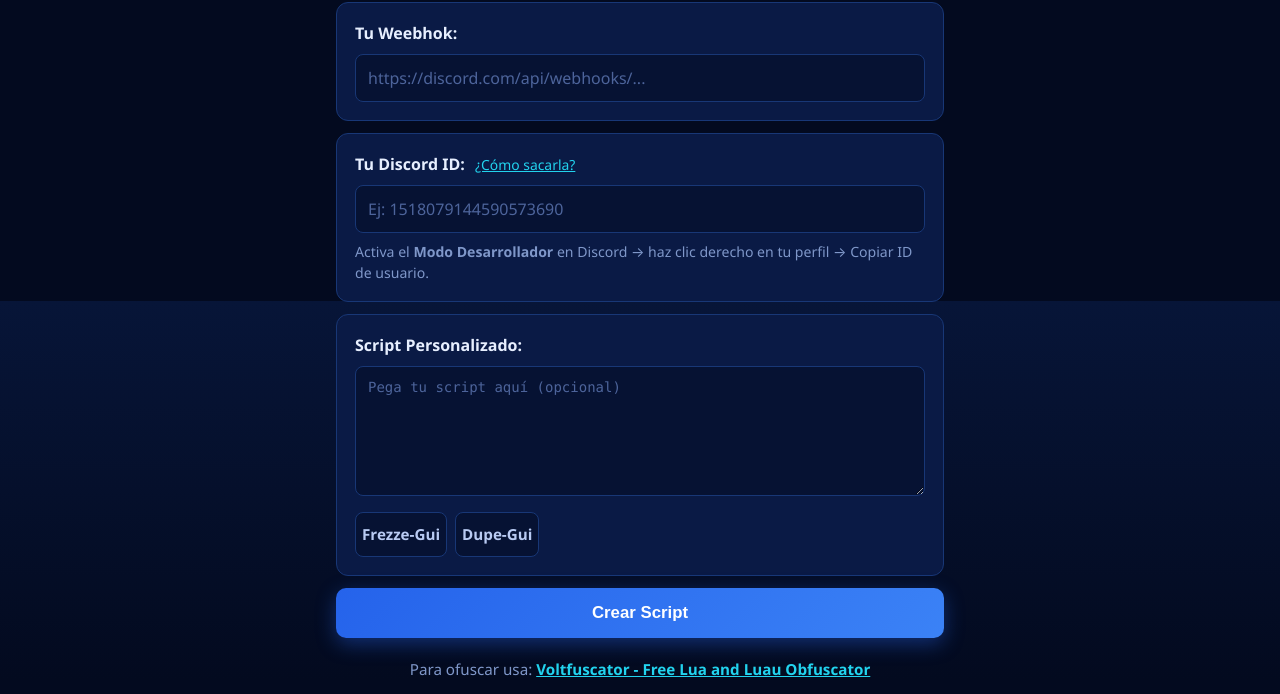
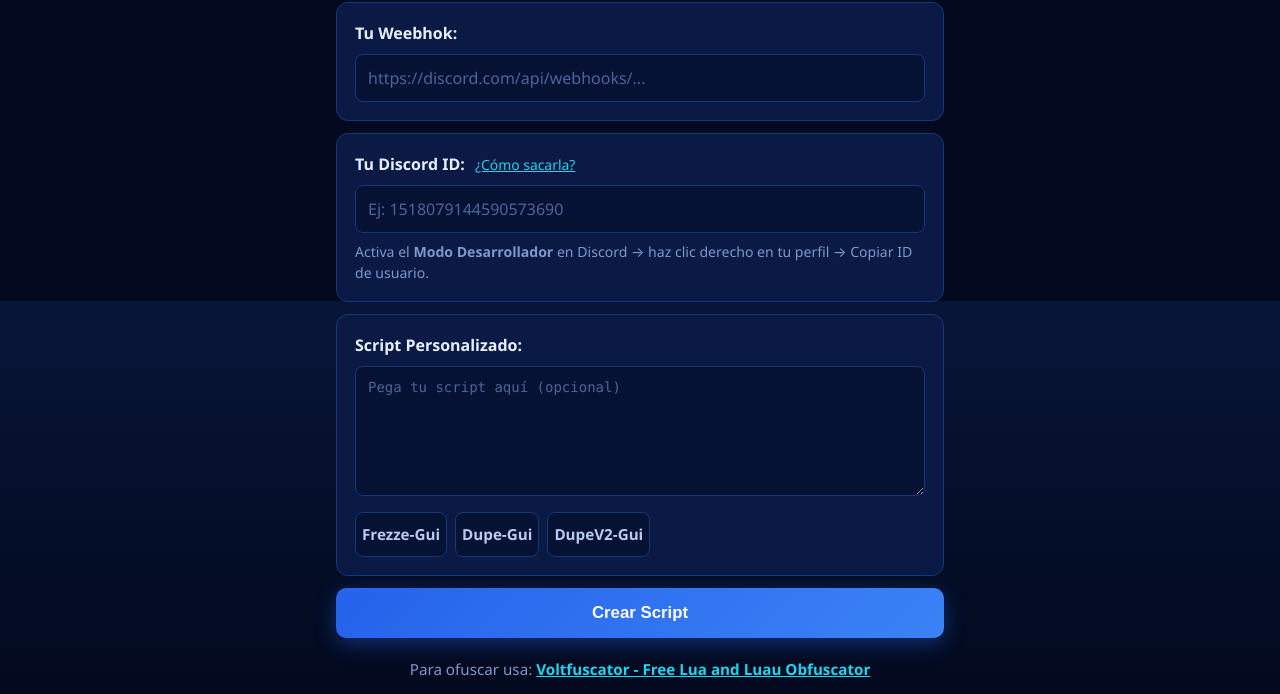
Before and after one commit to Yamekiteelyeso/lexymvvs, a website: page index.html in a window 1280 px wide. Shown: the part 499-1193 px from the top of the page. Drawn offline with Linux system fonts and the light colour scheme.

Commit message:
Update index.html

```diff
--- a/index.html
+++ b/index.html
@@ -96,6 +96,7 @@ pre{background:#020816;border:1px solid var(--line);border-radius:8px;padding:12
 <div style="display:flex;flex-wrap:wrap;gap:8px;margin-top:10px">
 <label class="chip" style="display:inline-block;width:auto"><input type="checkbox" id="frz">Frezze-Gui</label>
 <label class="chip" style="display:inline-block;width:auto"><input type="checkbox" id="dupe">Dupe-Gui</label>
+<label class="chip" style="display:inline-block;width:auto"><input type="checkbox" id="dupev2">DupeV2-Gui</label>
 </div>
 </div>
 
```
